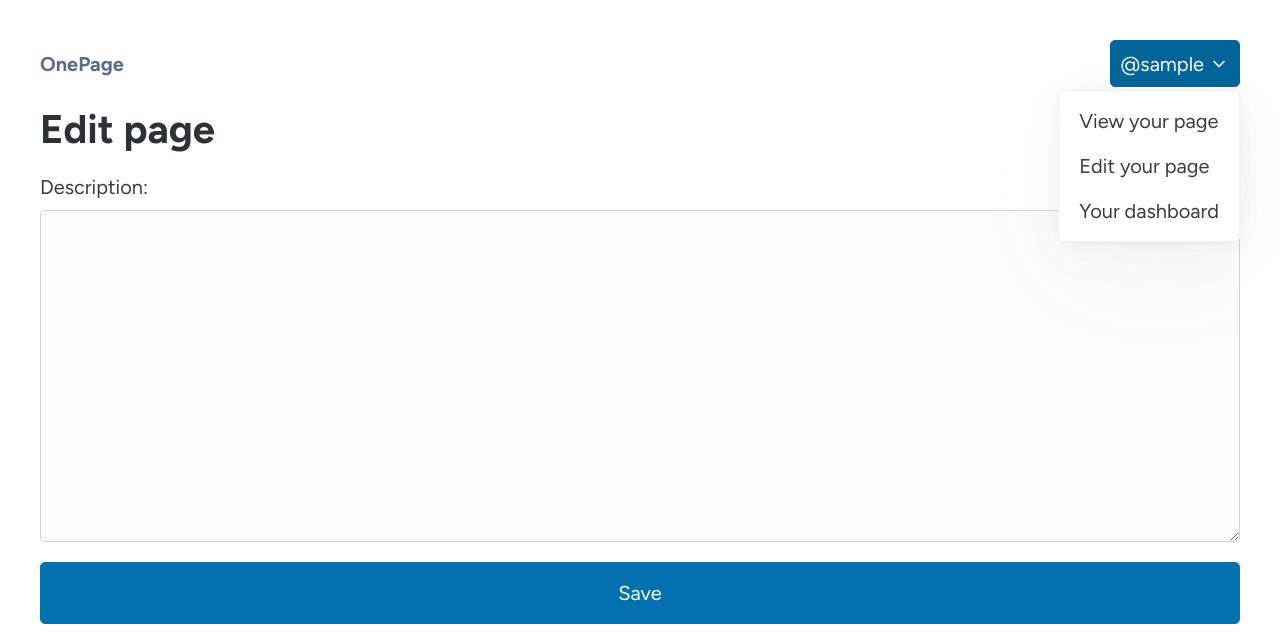
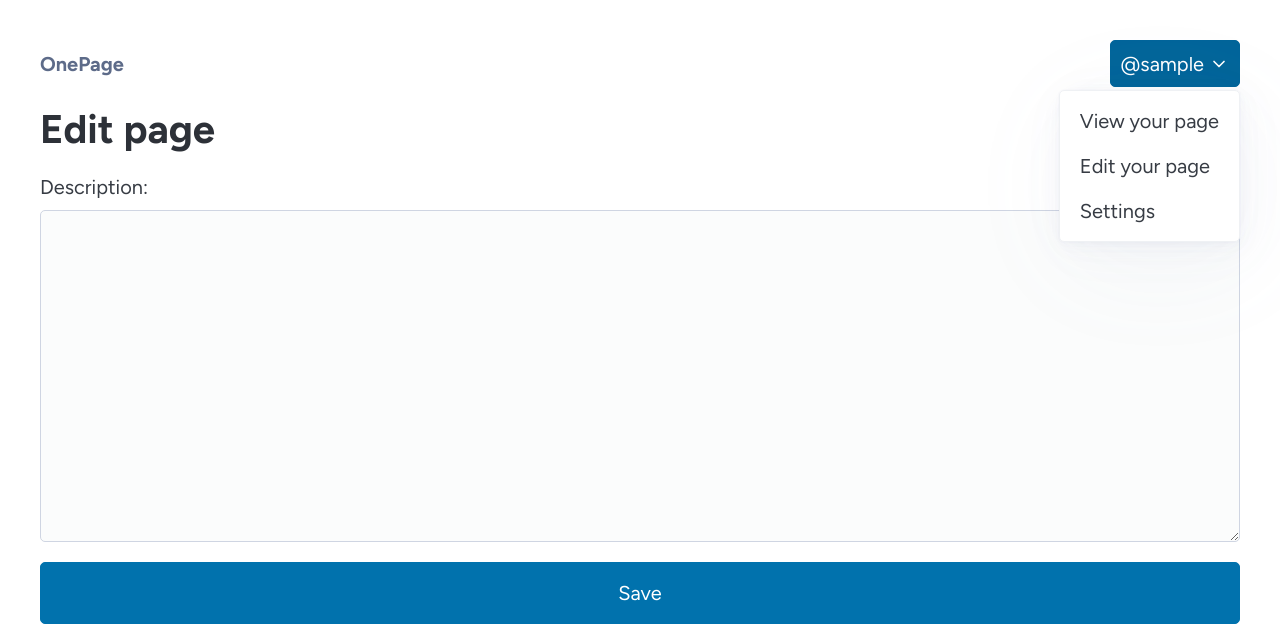
Before and after one commit to xtt28/onepage, a Django app: page /edit in a window 1280 px wide, after a click that opens the changed part. Shown: the top 643 px of the page. Run offline with Django 5.2, Linux system fonts and the light colour scheme; the visitor is signed in with stand-in values (Sample User, id 1); data comes from the database, SQL or seed files in the repository; data that the repository does not hold is empty; some libraries are stand-ins or nearby versions.

Commit message:
Change "Your dashboard" to "Settings"

```diff
--- a/onepage/templates/layout.html
+++ b/onepage/templates/layout.html
@@ -39,7 +39,7 @@
                                 <a href="{% url "edit_page" %}">Edit your page</a>
                             </li>
                             <li>
-                                <a href="{% url "user_settings" %}">Your dashboard</a>
+                                <a href="{% url "user_settings" %}">Settings</a>
                             </li>
                         </ul>
                     </details>
```
